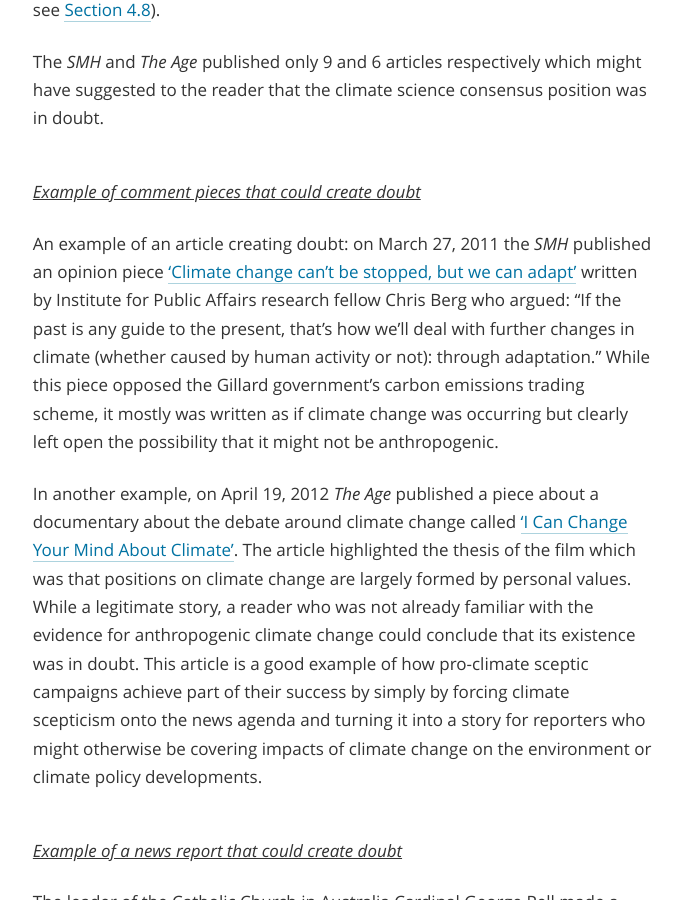
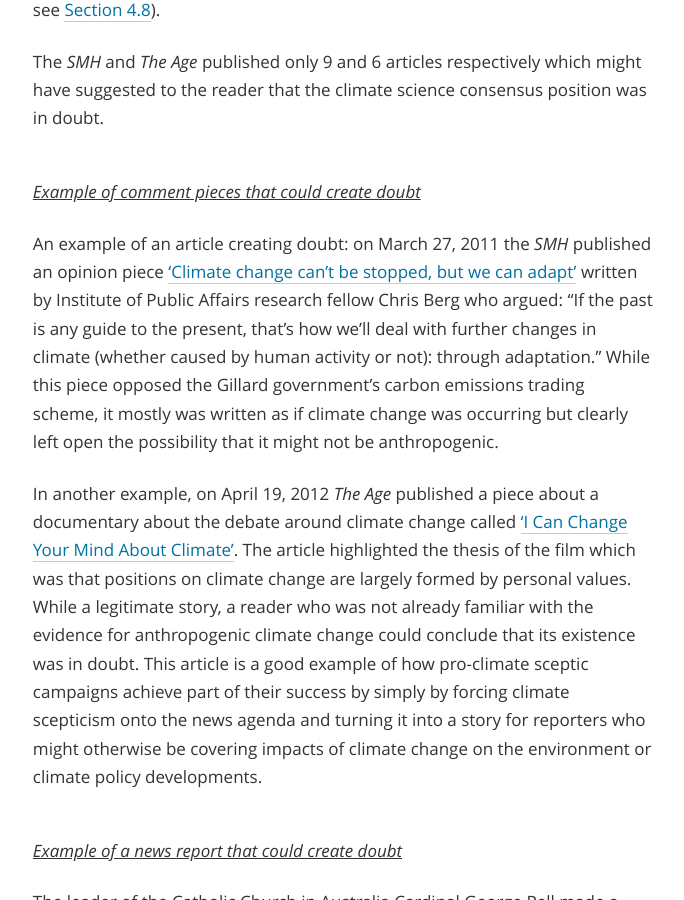
Before and after one commit to investigate/sceptical-climate, a Jekyll site: the page built from part-2/findings/04-06-scepticism.html, in a window 1280 px wide and 900 px high, scrolled down 8797 px. Shown: the whole window, without its empty margins (142-826 px from the left). Built offline with Jekyll 4.4.1, drawn with Linux system fonts in a browser that asks for light colours; nearby versions of some CDN libraries; Markdown is read by kramdown in place of the engine named in the settings; comment, search, counter and statistics services are not loaded; some of the changed text lies outside the part shown.

Commit message:
corrected IPF- "for" to "of"

```diff
--- a/part-2/findings/04-06-scepticism.html
+++ b/part-2/findings/04-06-scepticism.html
@@ -580,7 +580,7 @@ previous_page_path: /part-2/findings/peer-reviewed-research/
 
 	<h6 id="example-comment-pieces-that-could-create-doubt">Example of comment pieces that could create doubt</h6>
 
-	<p>An example of an article creating doubt: on March 27, 2011 the <em>SMH</em> published an opinion piece <a href="http://www.smh.com.au/federal-politics/political-opinion/climate-change-cant-be-stopped-but-we-will-adapt-20110326-1cazx.html">‘Climate change can’t be stopped, but we can adapt’</a> written by Institute for Public Affairs research fellow Chris Berg who argued: “If the past is any guide to the present, that&#8217;s how we&#8217;ll deal with further changes in climate (whether caused by human activity or not): through adaptation.” While this piece opposed the Gillard government’s carbon emissions trading scheme, it mostly was written as if climate change was occurring but clearly left open the possibility that it might not be anthropogenic.</p>
+	<p>An example of an article creating doubt: on March 27, 2011 the <em>SMH</em> published an opinion piece <a href="http://www.smh.com.au/federal-politics/political-opinion/climate-change-cant-be-stopped-but-we-will-adapt-20110326-1cazx.html">‘Climate change can’t be stopped, but we can adapt’</a> written by Institute of Public Affairs research fellow Chris Berg who argued: “If the past is any guide to the present, that&#8217;s how we&#8217;ll deal with further changes in climate (whether caused by human activity or not): through adaptation.” While this piece opposed the Gillard government’s carbon emissions trading scheme, it mostly was written as if climate change was occurring but clearly left open the possibility that it might not be anthropogenic.</p>
 
 	<p>In another example, on April 19, 2012 <em>The Age</em> published a piece about a documentary about the debate around climate change called <a href="http://www.abc.net.au/tv/changeyourmind/">‘I Can Change Your Mind About Climate’</a>. The article highlighted the thesis of the film which was that positions on climate change are largely formed by personal values. While a legitimate story, a reader who was not already familiar with the evidence for anthropogenic climate change could conclude that its existence was in doubt. This article is a good example of how pro-climate sceptic campaigns achieve part of their success by simply by forcing climate scepticism onto the news agenda and turning it into a story for reporters who might otherwise be covering impacts of climate change on the environment or climate policy developments.</p>
 
@@ -1242,7 +1242,7 @@ previous_page_path: /part-2/findings/peer-reviewed-research/
 
 	<p>The Council found that Bolt should have acknowledged explicitly that the data on which he based his statements were short-term and “statistically compatible with continuance of the long-term trends in the opposite direction”. However because he had used the word “paused” in his article and emphasised the need for an “open mind”, the Council did not uphold this section of the complaint.</p>
 
-	<p>On December 13, the Institute for Public Affairs issued a <a href="http://ipa.org.au/library/publication/1355366517_document_131212_media_release_-_bolt_press_council.pdf">press release</a> criticising the Press Council for its cautious criticism of Bolt for thinking it “appropriate for it to dictate to newspaper columnists what they are allowed to write”.</p>
+	<p>On December 13, the Institute of Public Affairs issued a <a href="http://ipa.org.au/library/publication/1355366517_document_131212_media_release_-_bolt_press_council.pdf">press release</a> criticising the Press Council for its cautious criticism of Bolt for thinking it “appropriate for it to dictate to newspaper columnists what they are allowed to write”.</p>
 
 	<p>The Press Release quotes the Director of the IPA, <a href="http://www.thepowerindex.com.au/thinkers/john-roskam">Mr Roskam</a> as saying:</p>
 
--- a/part-2/findings/04-08-the-australian.html
+++ b/part-2/findings/04-08-the-australian.html
@@ -558,7 +558,7 @@ previous_page_path: /part-2/findings/news-corp-vs-fairfax
 
 	<p>On February 7, 2012 <em>The Australian</em> also republished a 1500 word <em>Sunday Times</em> piece that provided an overview of the debate about global warming (<a href="http://www.theaustralian.com.au/news/world/warming-data-show-shades-of-grey/story-fnb64oi6-1226264121900">‘Warming data show shades of grey’</a>, <em>The Australian</em>, February 7, 2012). On the same day it also published a column by Bob Carter <a href="http://www.ipa.org.au/news/2593/scientific-research-drowning-in-a-sea-of-alarmism-">‘Scientific Research Sinking in a sea of alarmism’</a>. </p>
 
-	<p>Bob Carter is associated with the sceptic organisation <a href="http://www.auscsc.org.au/">The Australian Climate Science Coalition</a> and the rightwing thinktank the <a href="http://www.ipa.org.au/">Institute for Public Affairs</a>.</p>
+	<p>Bob Carter is associated with the sceptic organisation <a href="http://www.auscsc.org.au/">The Australian Climate Science Coalition</a> and the rightwing thinktank the <a href="http://www.ipa.org.au/">Institute of Public Affairs</a>.</p>
 
 	<p>A month later, Steketee followed up with another column about climate change. The column was headlined, <a href="http://www.theaustralian.com.au/opinion/columnists/scientists-who-trade-in-doubt/story-e6frg7ax-1226301906429#mm-register">‘Scientists who trade in doubt’</a> and was focused on Steketee critique of Bob Carter’s sceptic views and then dealt with the funding he received from the US based Heartland Institute. In response to questions, Carter told Steketee:</p>
 
```
